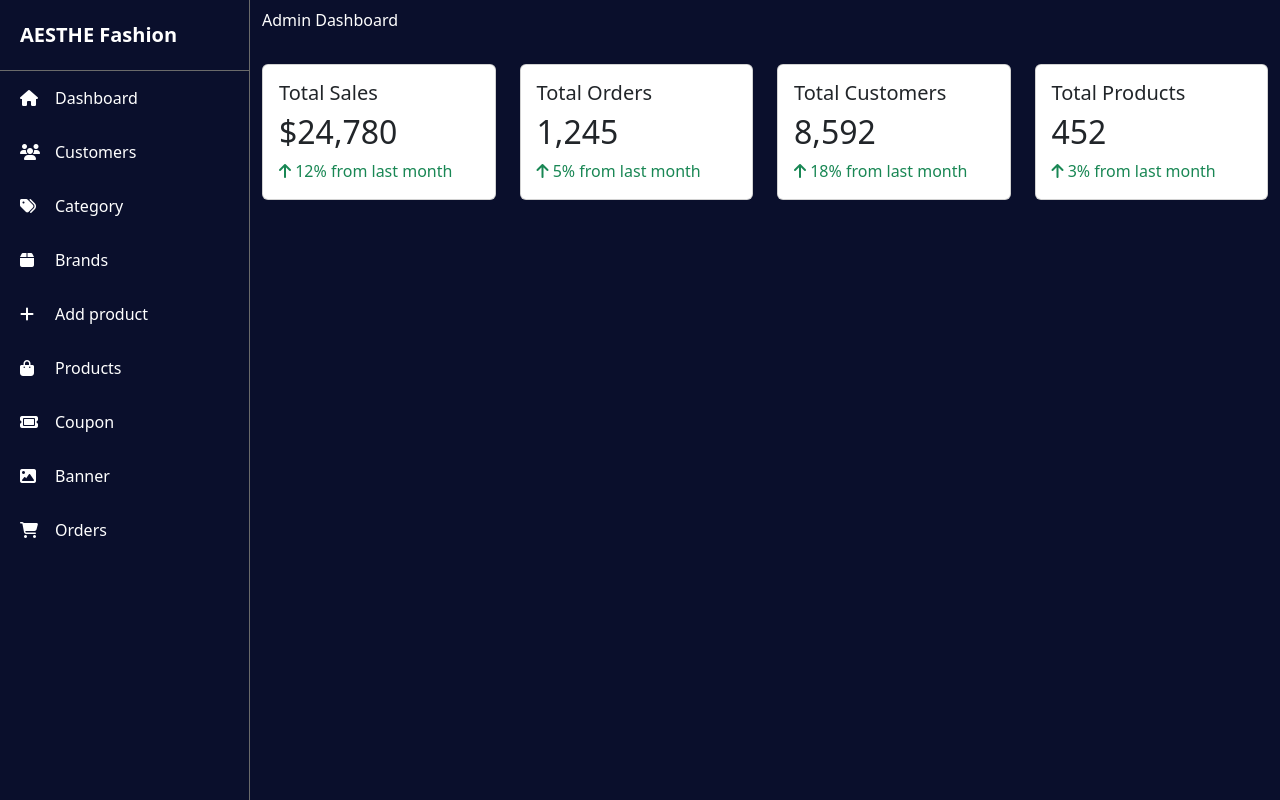
After one commit to aji1ms/aesthe-ecommerce, a Node server app: template views/admin/dashboard.ejs in a window 1280 px wide. The commit adds this page. Run offline with Node 20, Linux system fonts and the light colour scheme; the template is opened without the code that fills it, so the values that code supplies are empty; some libraries are stand-ins or nearby versions.

```diff
--- a/app.js
+++ b/app.js
@@ -5,6 +5,7 @@ const session = require("express-session");
 const passport = require("./config/passport");
 const db = require("./config/db");
 const userRouter = require("./routes/userRouter");
+const adminRouter = require("./routes/adminRouter");
 db();
 
 const app = express();
@@ -35,6 +36,7 @@ app.set("views", [path.join(__dirname, "views/user"), path.join(__dirname, "view
 app.use(express.static(path.join(__dirname, "public")));
 
 app.use('/', userRouter);
+app.use('/admin',adminRouter);
 
 const PORT = 3000 || process.env.PORT;
 app.listen(process.env.PORT, () => {
--- /dev/null
+++ b/public/admin-assets/admin-dashboard.css
@@ -0,0 +1,101 @@
+:root {
+    --dark-bg: #0a0f2c;
+    --border-color: #6a6a6a;
+    --hover-color: #b1b1b1;
+    --text-color: #ffffff;
+}
+
+body {
+    background-color: var(--dark-bg);
+    color: #fff;
+    overflow-x: hidden;
+}
+
+#sidebar {
+    background-color: var(--dark-bg);
+    border-right: 1px solid var(--border-color);
+    height: 100vh;
+    position: fixed;
+    width: 250px;
+    transition: all 0.3s;
+}
+
+#content {
+    margin-left: 250px;
+    background-color: var(--dark-bg);
+    /* Ensures full black background */
+    min-height: 100vh;
+    transition: all 0.3s;
+}
+
+.sidebar-link {
+    color: #fff;
+    text-decoration: none;
+    padding: 15px 20px;
+    display: flex;
+    align-items: center;
+    transition: all 0.3s;
+}
+
+.sidebar-link:hover {
+    background-color: var(--hover-color);
+    color: #fff;
+}
+
+.sidebar-link i {
+    width: 25px;
+    margin-right: 10px;
+}
+
+.card {
+    background-color: var(--dark-bg);
+    border: 1px solid var(--border-color);
+}
+
+.sidebar-toggler {
+    display: none;
+    background: none;
+    border: none;
+    color: #fff;
+    font-size: 24px;
+    padding: 10px;
+}
+
+@media (max-width: 768px) {
+    #sidebar {
+        margin-left: -250px;
+    }
+
+    #sidebar.active {
+        margin-left: 0;
+    }
+
+    #content {
+        margin-left: 0;
+    }
+
+    #content.active {
+        margin-left: 250px;
+    }
+
+    .sidebar-toggler {
+        display: block;
+    }
+}
+
+.brand {
+    font-size: 20px;
+    color: #fff;
+    font-weight: bold;
+    padding: 20px;
+    border-bottom: 1px solid var(--border-color);
+}
+
+.stats-card {
+    transition: all 0.3s;
+}
+
+.stats-card:hover {
+    transform: translateY(-5px);
+    box-shadow: 0 5px 15px rgba(0, 0, 0, 0.3);
+}
--- /dev/null
+++ b/views/admin/dashboard.ejs
@@ -0,0 +1,64 @@
+<%-include("../../views/partials/admin/header")%>
+
+    <div id="content">
+        <nav class="navbar navbar-dark">
+            <div class="container-fluid">
+                <button class="sidebar-toggler">
+                    <i class="fas fa-bars"></i>
+                </button>
+                <div class="d-flex align-items-center">
+                    <span class="text-white">Admin Dashboard</span>
+                </div>
+            </div>
+        </nav>
+
+        <div class="container-fluid py-4">
+            <div class="row g-4">
+                <div class="col-12 col-md-6 col-xl-3">
+                    <div class="card stats-card">
+                        <div class="card-body">
+                            <h5 class="card-title">Total Sales</h5>
+                            <h2 class="mb-2">$24,780</h2>
+                            <p class="text-success mb-0">
+                                <i class="fas fa-arrow-up"></i> 12% from last month
+                            </p>
+                        </div>
+                    </div>
+                </div>
+                <div class="col-12 col-md-6 col-xl-3">
+                    <div class="card stats-card">
+                        <div class="card-body">
+                            <h5 class="card-title">Total Orders</h5>
+                            <h2 class="mb-2">1,245</h2>
+                            <p class="text-success mb-0">
+                                <i class="fas fa-arrow-up"></i> 5% from last month
+                            </p>
+                        </div>
+                    </div>
+                </div>
+                <div class="col-12 col-md-6 col-xl-3">
+                    <div class="card stats-card">
+                        <div class="card-body">
+                            <h5 class="card-title">Total Customers</h5>
+                            <h2 class="mb-2">8,592</h2>
+                            <p class="text-success mb-0">
+                                <i class="fas fa-arrow-up"></i> 18% from last month
+                            </p>
+                        </div>
+                    </div>
+                </div>
+                <div class="col-12 col-md-6 col-xl-3">
+                    <div class="card stats-card">
+                        <div class="card-body">
+                            <h5 class="card-title">Total Products</h5>
+                            <h2 class="mb-2">452</h2>
+                            <p class="text-success mb-0">
+                                <i class="fas fa-arrow-up"></i> 3% from last month
+                            </p>
+                        </div>
+                    </div>
+                </div>
+            </div>
+        </div>
+    </div>
+    <%-include("../../views/partials/admin/footer")%>
--- /dev/null
+++ b/views/partials/admin/footer.ejs
@@ -0,0 +1,29 @@
+
+<script src="https://cdnjs.cloudflare.com/ajax/libs/bootstrap/5.3.2/js/bootstrap.bundle.min.js"></script>
+<script>
+    document.addEventListener('DOMContentLoaded', function () {
+        var sidebarToggler = document.querySelector('.sidebar-toggler');
+        var sidebar = document.getElementById('sidebar');
+        var content = document.getElementById('content');
+
+        sidebarToggler.addEventListener('click', function () {
+            sidebar.classList.toggle('active');
+            content.classList.toggle('active');
+        });
+
+        // Close sidebar on mobile when clicking a link
+        if (window.innerWidth <= 768) {
+            var sidebarLinks = document.querySelectorAll('.sidebar-link');
+            sidebarLinks.forEach(function (link) {
+                link.addEventListener('click', function () {
+                    sidebar.classList.remove('active');
+                    content.classList.remove('active');
+                });
+            });
+        }
+    });
+</script>
+
+</body>
+
+</html>
--- /dev/null
+++ b/views/partials/admin/header.ejs
@@ -0,0 +1,29 @@
+<!DOCTYPE html>
+<html lang="en">
+
+<head>
+    <meta charset="UTF-8">
+    <meta name="viewport" content="width=device-width, initial-scale=1.0">
+    <title>Male Fashion Admin</title>
+    <link rel="stylesheet" href="admin-assets/admin-dashboard.css">
+    <link href="https://cdnjs.cloudflare.com/ajax/libs/bootstrap/5.3.2/css/bootstrap.min.css" rel="stylesheet">
+    <link href="https://cdnjs.cloudflare.com/ajax/libs/font-awesome/6.4.2/css/all.min.css" rel="stylesheet">
+
+</head>
+
+<body>
+
+    <div id="sidebar">
+        <div class="brand">AESTHE Fashion</div>
+        <div class="d-flex flex-column">
+            <a href="#" class="sidebar-link"><i class="fas fa-home"></i> Dashboard</a>
+            <a href="#" class="sidebar-link"><i class="fas fa-users"></i> Customers</a>
+            <a href="#" class="sidebar-link"><i class="fas fa-tags"></i> Category</a>
+            <a href="#" class="sidebar-link"><i class="fas fa-box"></i> Brands</a>
+            <a href="#" class="sidebar-link"><i class="fas fa-plus"></i> Add product</a>
+            <a href="#" class="sidebar-link"><i class="fas fa-shopping-bag"></i> Products</a>
+            <a href="#" class="sidebar-link"><i class="fas fa-ticket"></i> Coupon</a>
+            <a href="#" class="sidebar-link"><i class="fas fa-image"></i> Banner</a>
+            <a href="#" class="sidebar-link"><i class="fas fa-shopping-cart"></i> Orders</a>
+        </div>
+    </div>
--- a/views/user/login.ejs
+++ b/views/user/login.ejs
@@ -31,9 +31,10 @@
                             <%=message%>
                         </div>
                         <%}%>
+                            <a href="/signup" class="forgot-password">Do you have account?</a>
                             <a href="#" class="forgot-password">Forgot your password?</a>
-
-                            <button type="submit" class="btn">LOG IN</button>
+                            <a href="/auth/google" class="signingoogle">LOGIN IN WITH GOOGLE</a>
+                            <button type="submit" id="btn">LOG IN</button>
                 </form>
             </div>
         </div>
--- a/views/user/register.ejs
+++ b/views/user/register.ejs
@@ -65,7 +65,7 @@
                                 <label for="privacy">I accept the <a href="#">privacy statement</a></label>
                             </div>
 
-                            <button type="submit" class="btn">CREATE ACCOUNT</button>
+                            <button type="submit" id="btn">CREATE ACCOUNT</button>
                 </form>
             </div>
         </div>
```
Also changed, not shown: config/passport.js (+16 -15 lines), controllers/admin/adminController.js (added, +55 -0 lines), controllers/user/userController.js (+9 -5 lines), models/userSchema.js (+6 -1 lines), public/login.css (+15 -4 lines), public/register.css (+5 -3 lines), routes/adminRouter.js (added, +13 -0 lines), routes/userRouter.js (+7 -2 lines), views/admin/admin-login.ejs (added, +323 -0 lines), views/partials/user/header.ejs (+18 -8 lines), public/admin-dashboard.css (added), public/adminlogin.css (added).
